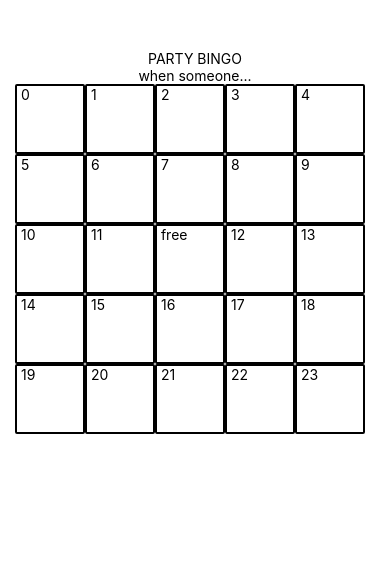
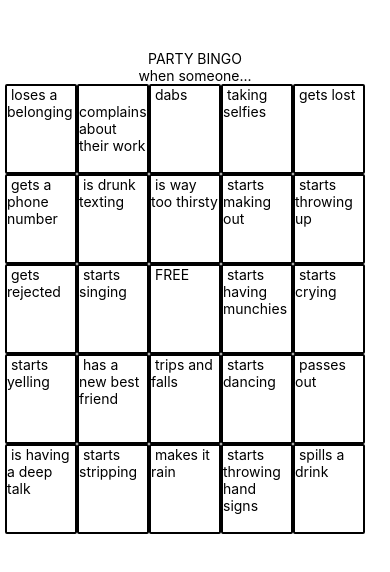
Before and after one commit to mehsieh89/partyBingo, a React Native app: screen / in a window 390 px wide. Shown: the top 572 px of the page. Built offline with nearby package versions, Linux system fonts and the light colour scheme.

Commit message:
progress on board population

```diff
--- a/components/bingoBoard.js
+++ b/components/bingoBoard.js
@@ -1,27 +1,51 @@
-import React from 'react';
-import options from './options.js';
+import React, { Component } from 'react';
+import { options } from './options.js';
 import { Text, View, StyleSheet } from 'react-native';
 
-export default class BingoBoard extends React.Component {
+class BingoBoard extends Component {
+  constructor(props) {
+    super(props);
+    this.shuffleArray = this.shuffleArray.bind(this);
+  }
+
+  shuffleArray(array) {
+    for (let i = array.length - 1; i > 0; i--) {
+      let j = Math.floor(Math.random() * (i + 1));
+      [array[i], array[j]] = [array[j], array[i]];
+    }
+    let newArray = array.slice(0, 24);
+    return newArray;
+  }
 
   render() {
     let board = [
           [0, 1, 2, 3, 4],
           [5, 6, 7, 8, 9],
-          [10, 11, 'free', 12, 13],
+          [10, 11, 'FREE', 12, 13],
           [14, 15, 16, 17, 18],
           [19, 20, 21, 22, 23]
         ]
-    let boardInput = [];
+    let boardInput = this.shuffleArray(options);
+
     return (
       <View style={styles.board}>
         {
           board.map((row, rowIndex) => {
             return row.map(function(col, colIndex) {
-              return (
-                <View style={styles.text} key={colIndex}>
-                  <Text> {board[rowIndex][colIndex]} </Text>
-                </View>)
+              if (rowIndex === 2 && colIndex === 2) {
+                return (
+                  <View style={styles.text} key={colIndex}>
+                    <Text> {board[2][2]} </Text>
+                  </View>
+                )
+              } else {
+                let index = board[rowIndex][colIndex];
+                return (
+                  <View style={styles.text} key={colIndex}>
+                    <Text> {boardInput[board[rowIndex][colIndex]]} </Text>
+                  </View>
+                )
+              }
             })
           })
         }
@@ -32,16 +56,18 @@ export default class BingoBoard extends React.Component {
 
 const styles = StyleSheet.create({
   board: {
-    marginLeft: 15,
+    marginLeft: 5,
     flex: 1,
     flexDirection: "row",
     backgroundColor: '#fff',
     flexWrap: "wrap",
   },
   text: {
-    height: 70,
-    width: 70,
+    height: 90,
+    width: 72,
     borderRadius: 2,
     borderWidth: 2,
   }
 });
+
+export default BingoBoard;
--- a/components/options.js
+++ b/components/options.js
@@ -2,7 +2,7 @@ export const options = ["spills a drink", "complains about their work",
 "gets lost", "is way too thirsty", "starts yelling", "passes out", "breaks an object",
 "loses a belonging", "dabs", "starts throwing hand signs", "starts having munchies",
 "calls for a round of shots", "starts singing", "starts dancing", "starts throwing up",
-"says to quiet down", "starts making out with someone else", "starts crying",
+"says to quiet down", "starts making out", "starts crying",
 "has a new best friend", "starts stripping", "is having a deep talk", "taking selfies",
 "trips and falls", "makes it rain", "gets a phone number", "is drunk texting",
 "gets rejected",
```
